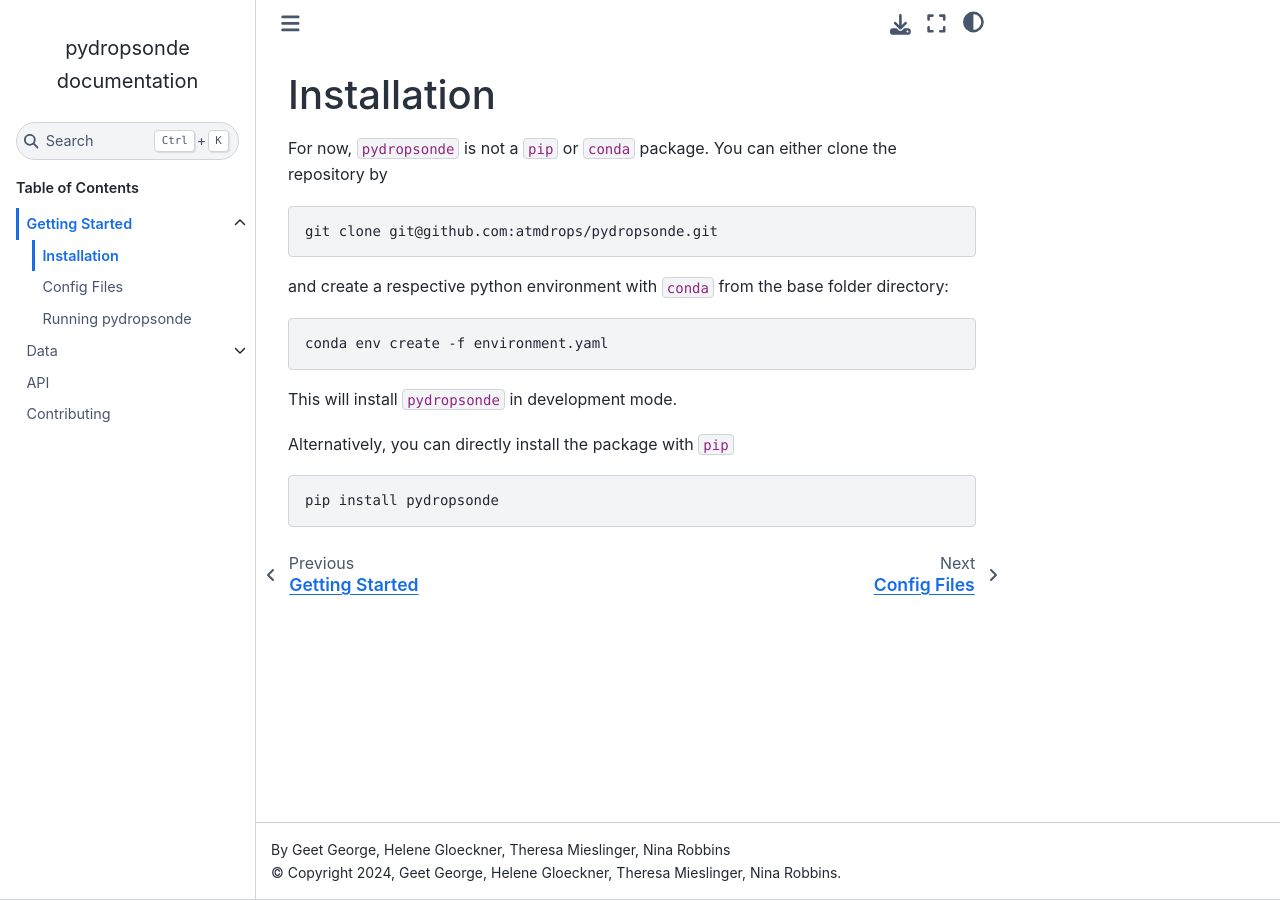
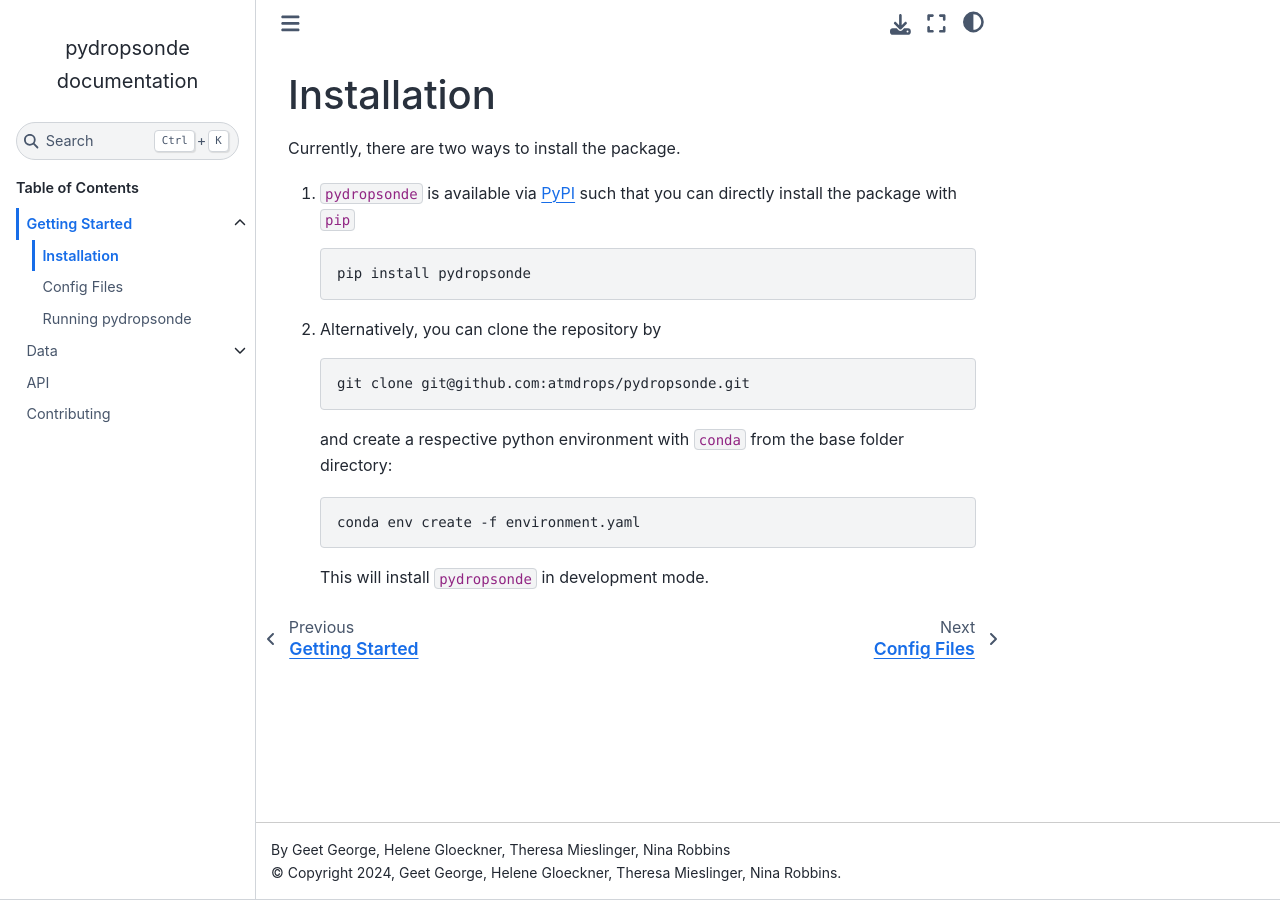
Before and after one commit to tmieslinger/pydropsonde, a Sphinx documentation site: the page built from docs/source/tutorial/installation.rst, in a window 1280 px wide. Built offline with Sphinx 7.4.7 and the Sphinx Book theme 1.1.4, drawn with Linux system fonts in a browser that asks for light colours.

Commit message:
installation: update info

```diff
--- a/docs/source/tutorial/installation.rst
+++ b/docs/source/tutorial/installation.rst
@@ -1,24 +1,26 @@
 Installation
 ============
 
-For now, ``pydropsonde`` is not a ``pip`` or ``conda`` package.
-You can either clone the repository by
+Currently, there are two ways to install the package.
 
-.. code-block:: bash
+#. ``pydropsonde`` is available via `PyPI <https://pypi.org/project/pydropsonde/>`_ such that you can directly install the package with ``pip``
 
-        git clone git@github.com:atmdrops/pydropsonde.git
+   .. code-block:: bash
+
+       pip install pydropsonde
 
 
-and create a respective python environment with ``conda`` from the base folder directory:
+#. Alternatively, you can clone the repository by
 
-.. code-block:: bash
+   .. code-block:: bash
 
-    conda env create -f environment.yaml
+           git clone git@github.com:atmdrops/pydropsonde.git
 
-This will install ``pydropsonde`` in development mode.
 
-Alternatively, you can directly install the package with ``pip``
+   and create a respective python environment with ``conda`` from the base folder directory:
 
-.. code-block:: bash
+   .. code-block:: bash
 
-    pip install pydropsonde
+       conda env create -f environment.yaml
+
+   This will install ``pydropsonde`` in development mode.
```
